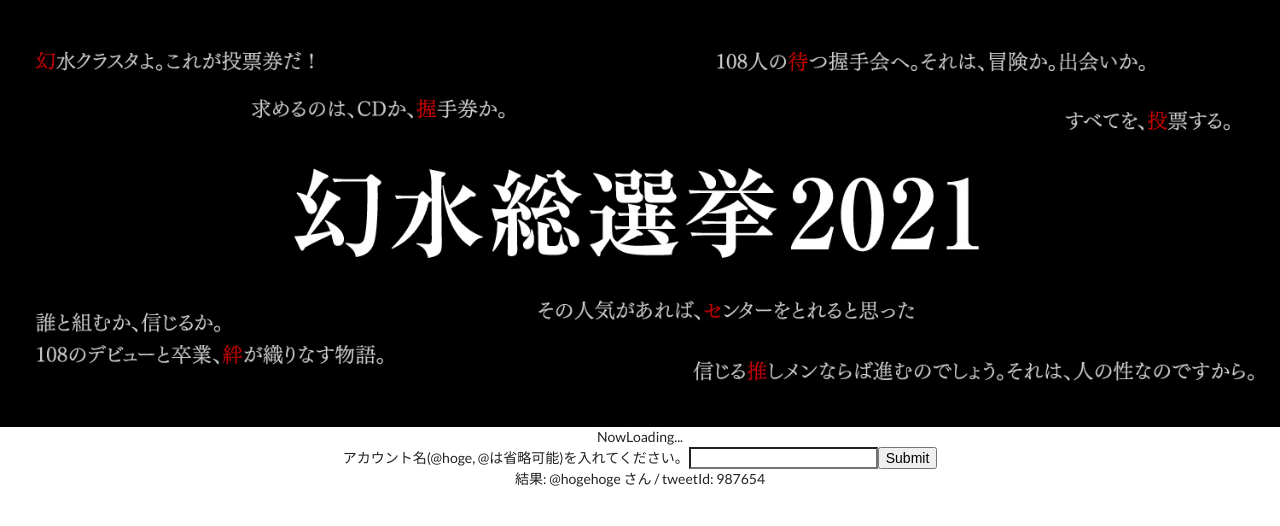
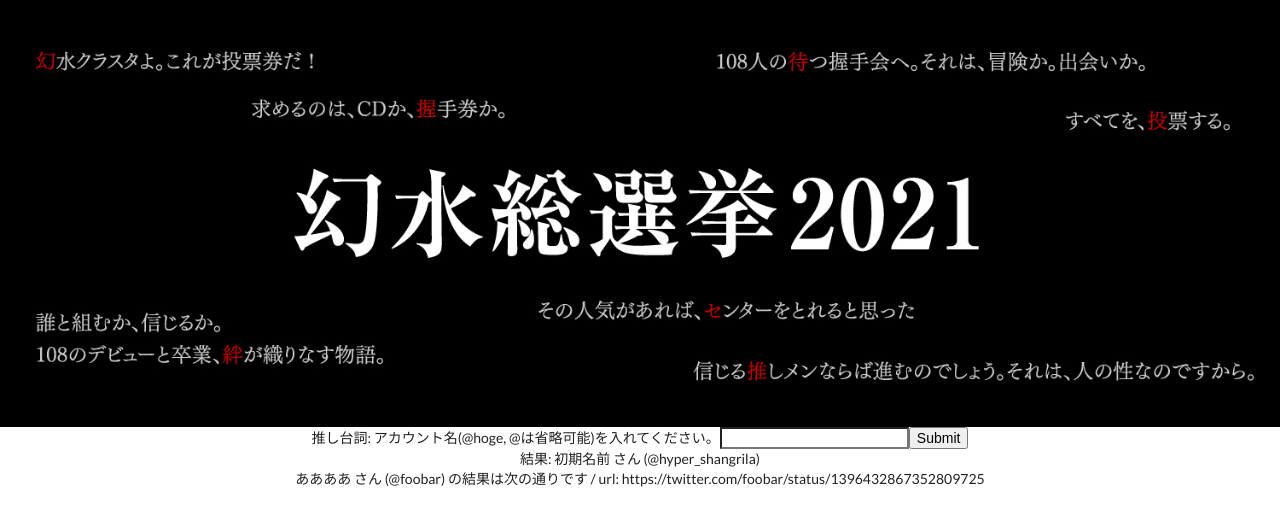
Before and after one commit to true-runes/suikoden-election-2021-frontend, a React (Create React App) app: page / in a window 1280 px wide. Shown: the top 526 px of the page. Built offline with nearby package versions, Linux system fonts and the light colour scheme.

Commit message:
feat: 🎸 動くだけはする最低限度のフォームを実装 (#24)

```diff
--- a/src/App.tsx
+++ b/src/App.tsx
@@ -11,15 +11,25 @@ import './App.css'
 function App() {
   const [resultArray, setResultArray] = useState([
     {
-      id: 12345,
-      screenName: 'hogehoge',
-      tweetId: '987654',
-      tweetUrl: 'https://www.google.co.jp/',
+      id: '10',
+      tweetId: '1396432867352809725',
+      username: 'ああああ',
+      screenName: 'foobar',
+      fullText: '@gensosenkyo ほげ\n#幻水総選挙推し台詞\n#幻水総選挙2021',
+      isRetweet: 'false',
+      url: 'https://twitter.com/foobar/status/1396432867352809725',
+      tweetedAt: '2021/05/23(日) 12:54:32',
+      mediaExists: 'false',
+      isPublic: 'true',
+      isMentionedToGssAdmin: 'true',
     },
   ])
   const [isNowLoading, setIsNowLoading] = useState(false)
-  const [nowLoadingText, setNowLoadingText] = useState('NowLoading...')
+  const [nowLoadingText, setNowLoadingText] = useState('')
   const [submitValue, setSubmitValue] = useState('')
+  const [searchedUsername, setSearchedUsername] = useState('初期名前')
+  const [searchedScreenName, setSearchedScreenName] =
+    useState('hyper_shangrila')
 
   const changeSubmitValue = (event: any) => {
     setSubmitValue(event.target.value)
@@ -28,6 +38,7 @@ function App() {
   // FIXME: 命名の変更
   const letsSearch = (event: any) => {
     setIsNowLoading(true)
+    setNowLoadingText('ローディング中です...')
 
     const apiUri: any = process.env.REACT_APP_API_URI
     axios
@@ -39,7 +50,9 @@ function App() {
       .then((response) => {
         setResultArray(response.data)
         setIsNowLoading(false)
-
+        console.log(response.data)
+        setSearchedUsername(response.data[0].username)
+        setSearchedScreenName(response.data[0].screenName)
         if (!isNowLoading) {
           // ここで GIF アニメを出し分ければいい
           setNowLoadingText('Loading is completed.')
@@ -58,13 +71,23 @@ function App() {
       {nowLoadingText}
       <form onSubmit={letsSearch}>
         <label>
-          アカウント名(@hoge, @は省略可能)を入れてください。
+          推し台詞: アカウント名(@hoge, @は省略可能)を入れてください。
           <input type="text" value={submitValue} onChange={changeSubmitValue} />
         </label>
         <input type="submit" value="Submit" />{' '}
       </form>
+      結果: {searchedUsername} さん (@{searchedScreenName})
+      <br />
       {resultArray.map((e) => {
-        return `結果: @${e.screenName} さん / tweetId: ${e.tweetId}`
+        return (
+          <div key={e.id}>
+            <div>
+              {e.username} さん (@{e.screenName}) の結果は次の通りです / url:{' '}
+              {e.url}
+              <br /> <br />
+            </div>
+          </div>
+        )
       })}
     </div>
   )
```
